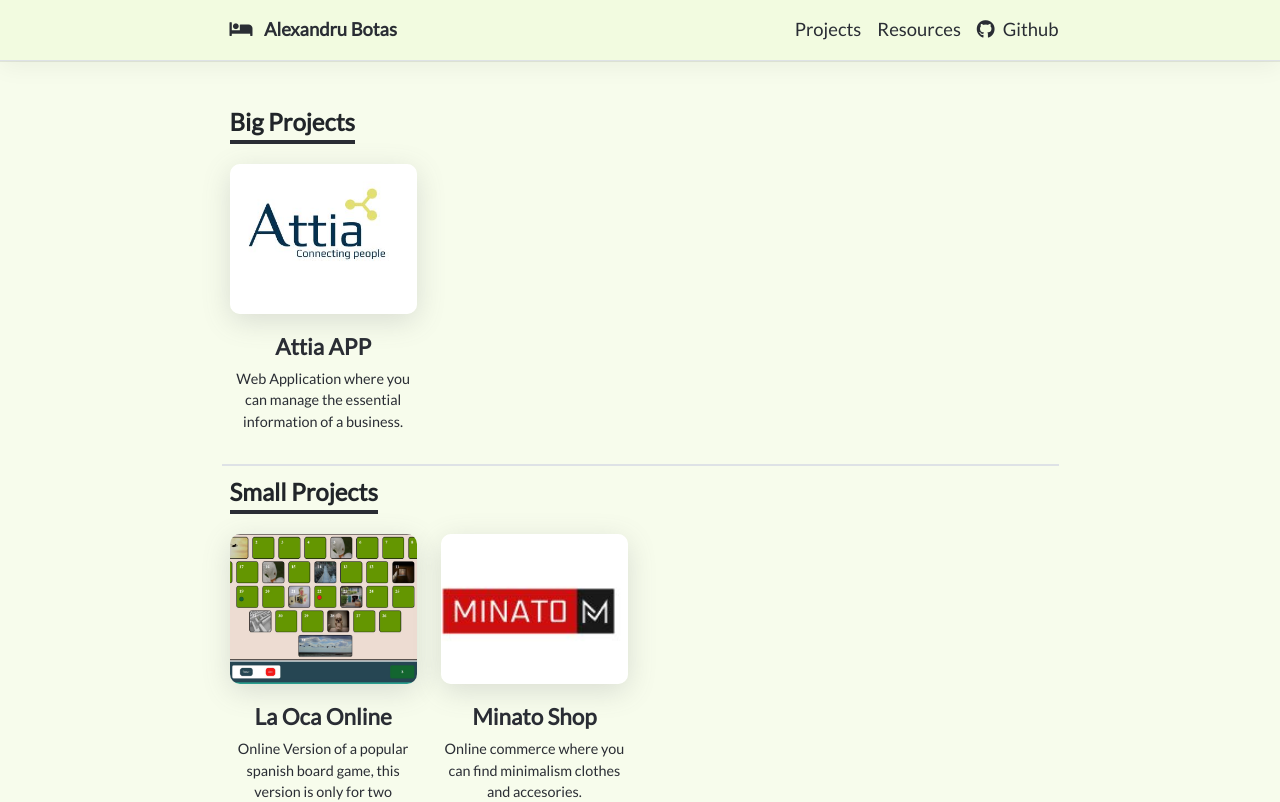
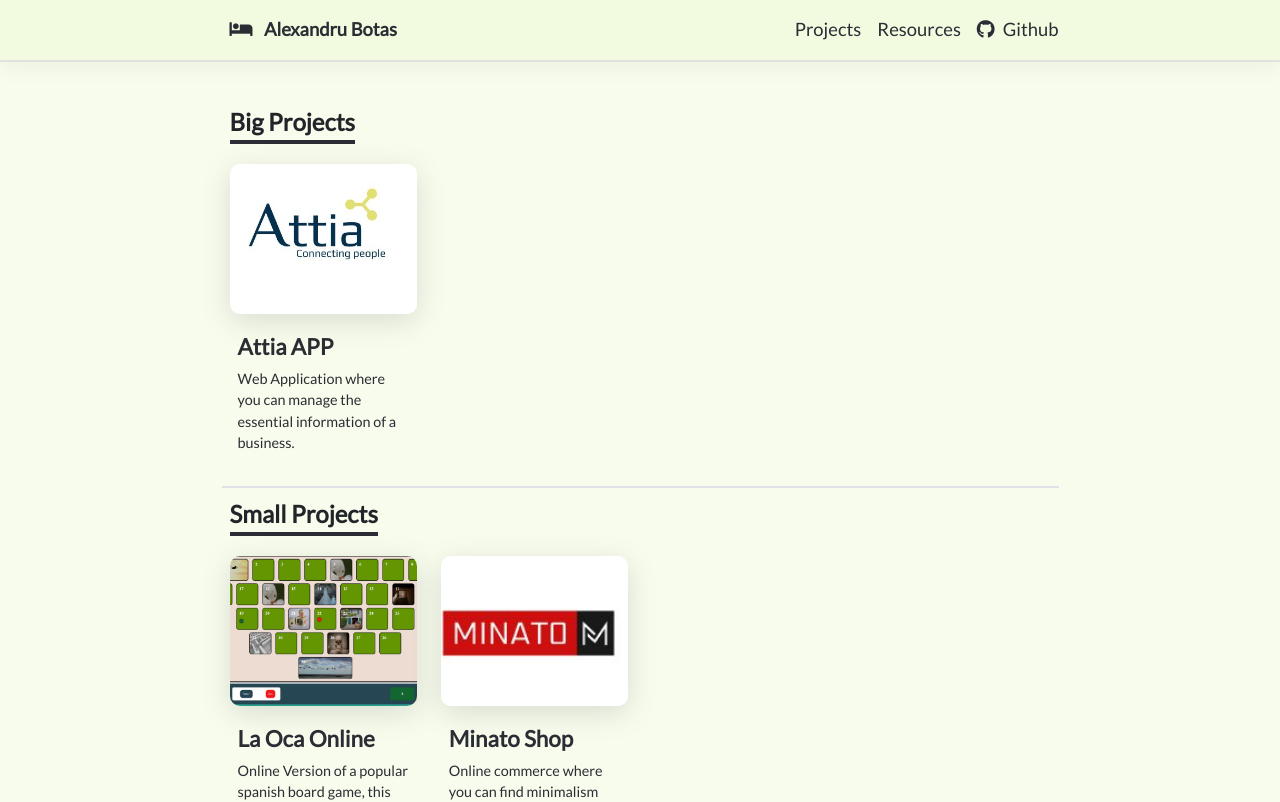
Before and after one commit to alxandruu/portfolio, an Angular app: page /projects in a window 1280 px wide. Shown: the top 802 px of the page. Built offline with nearby package versions, Linux system fonts and the light colour scheme.

Commit message:
Small Style Improvements

```diff
--- a/src/app/_components/projects/_components/pr/pr.component.html
+++ b/src/app/_components/projects/_components/pr/pr.component.html
@@ -1,7 +1,9 @@
 <div class="project">
     <div>
         <img src="assets/img/projects/{{pr.id}}/{{pr.img}}" alt="Project Image Attiapp" class="mb-3">
-        <div class="project-title text-center">{{pr.name}}</div>
-        <div class="project-description text-center mt-1">{{pr.description}}</div>
+        <div class="px-2">
+            <div class="project-title text-start">{{pr.name}}</div>
+            <div class="project-description text-start mt-1">{{pr.description}}</div>
+        </div>
     </div>
 </div>
--- a/src/app/app.component.html
+++ b/src/app/app.component.html
@@ -14,5 +14,5 @@
 
 <!-- Footer -->
 <div id="footer" class="text-center my-5">
-  © <span>Alexandru Botas - 2021</span>
+  © <span>Alexandru Botas - {{year}}</span>
 </div>
--- a/src/app/app.component.ts
+++ b/src/app/app.component.ts
@@ -6,6 +6,7 @@ import { Component } from '@angular/core';
   styleUrls: ['./app.component.scss']
 })
 export class AppComponent {
+  public year = new Date().getFullYear();
   constructor() {}
 
   ngOnInit(): void {}
--- a/src/index.html
+++ b/src/index.html
@@ -3,10 +3,10 @@
 
 <head>
   <meta charset="utf-8">
-  <title>Gabriel Alexandru | Portfolio</title>
+  <title>Gabriel Alexandru - Portfolio</title>
   <base href="/">
   <meta name="viewport" content="width=device-width, initial-scale=1">
-  <link rel="icon" type="image/x-icon" href="favicon.ico">
+  <link rel="icon" type="image/x-icon" href="assets/favicon.svg">
   <link rel="stylesheet" href="https://use.fontawesome.com/releases/v5.15.4/css/all.css"
     integrity="sha384-DyZ88mC6Up2uqS4h/KRgHuoeGwBcD4Ng9SiP4dIRy0EXTlnuz47vAwmeGwVChigm" crossorigin="anonymous">
 
```
Also changed, not shown: src/assets/favicon.svg (added), 1 other file (tests, documents, lock files or other folders).
